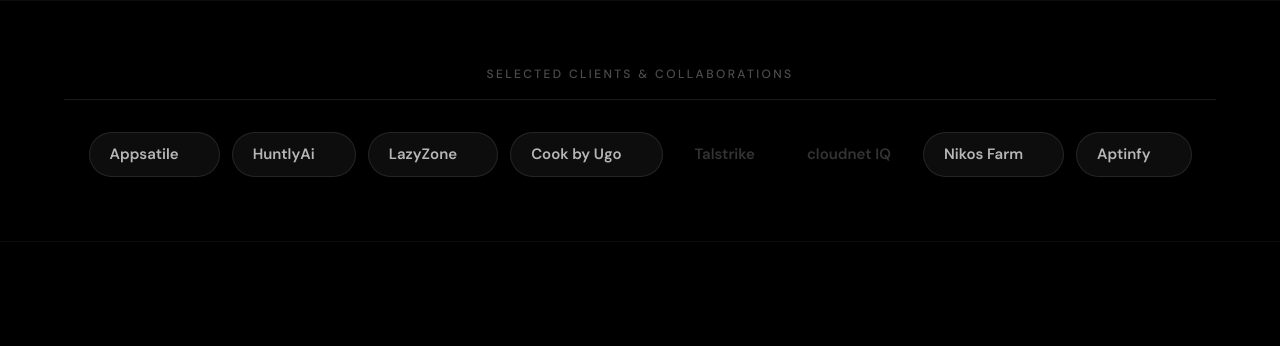
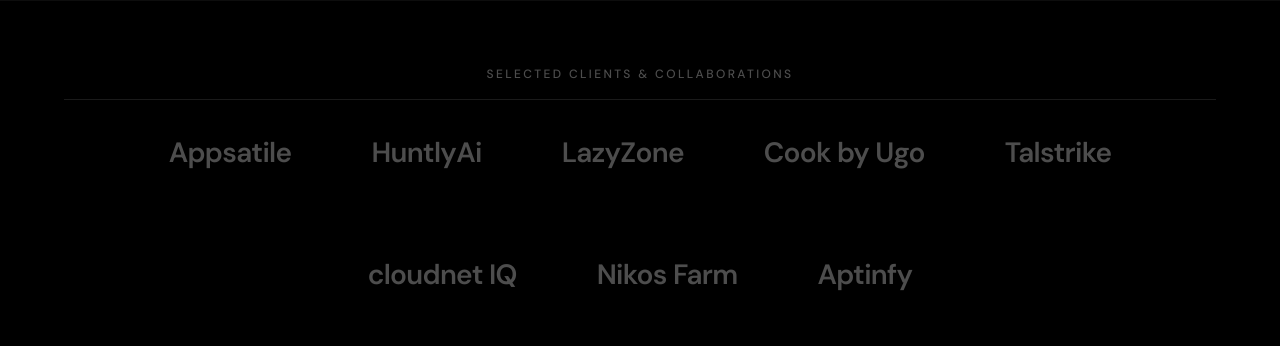
Before and after one commit to Manlikenonso1/Myportfolio, a React (Vite) app: page / in a window 1280 px wide. Shown: the part 800-1146 px from the top of the page. Built offline with nearby package versions, Linux system fonts and the light colour scheme.

Commit message:
fix: partner logos — same color, no borders, clean hover lift

```diff
--- a/src/components/sections/ClientsPartners.jsx
+++ b/src/components/sections/ClientsPartners.jsx
@@ -29,27 +29,20 @@
         </FadeIn>
 
         <FadeIn delay={0.2}>
-          <div className="flex justify-center items-center flex-wrap gap-y-[20px] gap-x-[12px]">
+          <div className="flex justify-center items-center flex-wrap gap-y-[36px] gap-x-[56px]">
             {logos.map((logo, idx) =>
               logo.route ? (
                 <Link
                   key={idx}
                   to={logo.route}
-                  className="group inline-flex items-center gap-2 px-5 py-2.5 rounded-full border border-white/10 bg-white/5 font-['DM_Sans'] font-semibold text-[15px] text-white/70 tracking-tight transition-all duration-300 hover:bg-white hover:text-black hover:border-white hover:scale-105 hover:shadow-lg hover:shadow-white/10"
+                  className="font-['DM_Sans'] font-bold text-[16px] text-white/30 tracking-[-0.3px] transition-all duration-300 hover:text-white hover:scale-110 hover:-translate-y-0.5"
                 >
                   {logo.name}
-                  {/* Arrow icon — slides in on hover */}
-                  <svg
-                    className="w-3.5 h-3.5 opacity-0 -translate-x-1 group-hover:opacity-100 group-hover:translate-x-0 transition-all duration-300"
-                    viewBox="0 0 24 24" fill="none" stroke="currentColor" strokeWidth="2.5"
-                  >
-                    <path d="M5 12h14M12 5l7 7-7 7"/>
-                  </svg>
                 </Link>
               ) : (
                 <span
                   key={idx}
-                  className="inline-flex items-center px-5 py-2.5 rounded-full font-['DM_Sans'] font-semibold text-[15px] text-white/20 tracking-tight cursor-default"
+                  className="font-['DM_Sans'] font-bold text-[16px] text-white/30 tracking-[-0.3px] cursor-default"
                 >
                   {logo.name}
                 </span>
--- a/src/pages/Home.jsx
+++ b/src/pages/Home.jsx
@@ -45,15 +45,15 @@
           <div className="text-[12px] font-medium tracking-[0.2em] uppercase text-white/30 mb-8 border-b border-white/10 pb-4 w-full text-center">
             Selected Clients & Collaborations
           </div>
-          <div className="flex justify-center items-center flex-wrap gap-x-3 gap-y-3">
-             <Link to="/projects/appsatile"  className="group inline-flex items-center gap-2 px-5 py-2.5 rounded-full border border-white/10 bg-white/5 font-['DM_Sans'] font-semibold text-[15px] text-white/70 transition-all duration-300 hover:bg-white hover:text-black hover:border-white hover:scale-105">Appsatile<svg className="w-3 h-3 opacity-0 -translate-x-1 group-hover:opacity-100 group-hover:translate-x-0 transition-all" viewBox="0 0 24 24" fill="none" stroke="currentColor" strokeWidth="2.5"><path d="M5 12h14M12 5l7 7-7 7"/></svg></Link>
-             <Link to="/projects/huntly"      className="group inline-flex items-center gap-2 px-5 py-2.5 rounded-full border border-white/10 bg-white/5 font-['DM_Sans'] font-semibold text-[15px] text-white/70 transition-all duration-300 hover:bg-white hover:text-black hover:border-white hover:scale-105">HuntlyAi<svg className="w-3 h-3 opacity-0 -translate-x-1 group-hover:opacity-100 group-hover:translate-x-0 transition-all" viewBox="0 0 24 24" fill="none" stroke="currentColor" strokeWidth="2.5"><path d="M5 12h14M12 5l7 7-7 7"/></svg></Link>
-             <Link to="/projects/lazyzone"    className="group inline-flex items-center gap-2 px-5 py-2.5 rounded-full border border-white/10 bg-white/5 font-['DM_Sans'] font-semibold text-[15px] text-white/70 transition-all duration-300 hover:bg-white hover:text-black hover:border-white hover:scale-105">LazyZone<svg className="w-3 h-3 opacity-0 -translate-x-1 group-hover:opacity-100 group-hover:translate-x-0 transition-all" viewBox="0 0 24 24" fill="none" stroke="currentColor" strokeWidth="2.5"><path d="M5 12h14M12 5l7 7-7 7"/></svg></Link>
-             <Link to="/projects/cook-by-ugo" className="group inline-flex items-center gap-2 px-5 py-2.5 rounded-full border border-white/10 bg-white/5 font-['DM_Sans'] font-semibold text-[15px] text-white/70 transition-all duration-300 hover:bg-white hover:text-black hover:border-white hover:scale-105">Cook by Ugo<svg className="w-3 h-3 opacity-0 -translate-x-1 group-hover:opacity-100 group-hover:translate-x-0 transition-all" viewBox="0 0 24 24" fill="none" stroke="currentColor" strokeWidth="2.5"><path d="M5 12h14M12 5l7 7-7 7"/></svg></Link>
-             <span className="inline-flex items-center px-5 py-2.5 font-['DM_Sans'] font-semibold text-[15px] text-white/20 cursor-default">Talstrike</span>
-             <span className="inline-flex items-center px-5 py-2.5 font-['DM_Sans'] font-semibold text-[15px] text-white/20 cursor-default">cloudnet IQ</span>
-             <Link to="/projects/nikos-farm"  className="group inline-flex items-center gap-2 px-5 py-2.5 rounded-full border border-white/10 bg-white/5 font-['DM_Sans'] font-semibold text-[15px] text-white/70 transition-all duration-300 hover:bg-white hover:text-black hover:border-white hover:scale-105">Nikos Farm<svg className="w-3 h-3 opacity-0 -translate-x-1 group-hover:opacity-100 group-hover:translate-x-0 transition-all" viewBox="0 0 24 24" fill="none" stroke="currentColor" strokeWidth="2.5"><path d="M5 12h14M12 5l7 7-7 7"/></svg></Link>
-             <Link to="/projects/aptinfy"     className="group inline-flex items-center gap-2 px-5 py-2.5 rounded-full border border-white/10 bg-white/5 font-['DM_Sans'] font-semibold text-[15px] text-white/70 transition-all duration-300 hover:bg-white hover:text-black hover:border-white hover:scale-105">Aptinfy<svg className="w-3 h-3 opacity-0 -translate-x-1 group-hover:opacity-100 group-hover:translate-x-0 transition-all" viewBox="0 0 24 24" fill="none" stroke="currentColor" strokeWidth="2.5"><path d="M5 12h14M12 5l7 7-7 7"/></svg></Link>
+          <div className="flex justify-center items-center flex-wrap gap-10 lg:gap-20">
+             <Link to="/projects/appsatile"  className="font-['DM_Sans'] font-bold text-[28px] tracking-tight text-white/30 transition-all duration-300 hover:text-white hover:scale-110 hover:-translate-y-0.5">Appsatile</Link>
+             <Link to="/projects/huntly"      className="font-['DM_Sans'] font-bold text-[28px] tracking-tight text-white/30 transition-all duration-300 hover:text-white hover:scale-110 hover:-translate-y-0.5">HuntlyAi</Link>
+             <Link to="/projects/lazyzone"    className="font-['DM_Sans'] font-bold text-[28px] tracking-tight text-white/30 transition-all duration-300 hover:text-white hover:scale-110 hover:-translate-y-0.5">LazyZone</Link>
+             <Link to="/projects/cook-by-ugo" className="font-['DM_Sans'] font-bold text-[28px] tracking-tight text-white/30 transition-all duration-300 hover:text-white hover:scale-110 hover:-translate-y-0.5">Cook by Ugo</Link>
+             <span className="font-['DM_Sans'] font-bold text-[28px] tracking-tight text-white/30 cursor-default">Talstrike</span>
+             <span className="font-['DM_Sans'] font-bold text-[28px] tracking-tight text-white/30 cursor-default">cloudnet IQ</span>
+             <Link to="/projects/nikos-farm"  className="font-['DM_Sans'] font-bold text-[28px] tracking-tight text-white/30 transition-all duration-300 hover:text-white hover:scale-110 hover:-translate-y-0.5">Nikos Farm</Link>
+             <Link to="/projects/aptinfy"     className="font-['DM_Sans'] font-bold text-[28px] tracking-tight text-white/30 transition-all duration-300 hover:text-white hover:scale-110 hover:-translate-y-0.5">Aptinfy</Link>
           </div>
         </FadeIn>
       </section>
```
Also changed, not shown: src/pages/Projects.jsx (+9 -9 lines).
